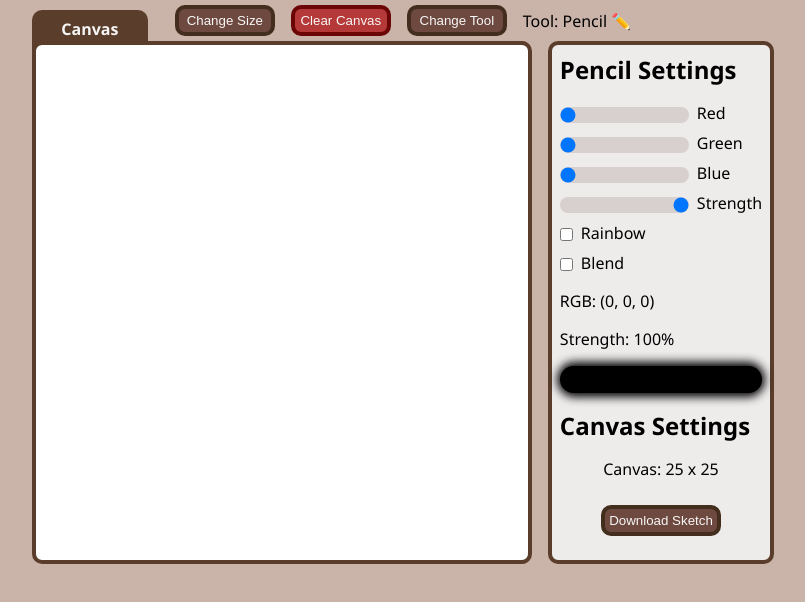
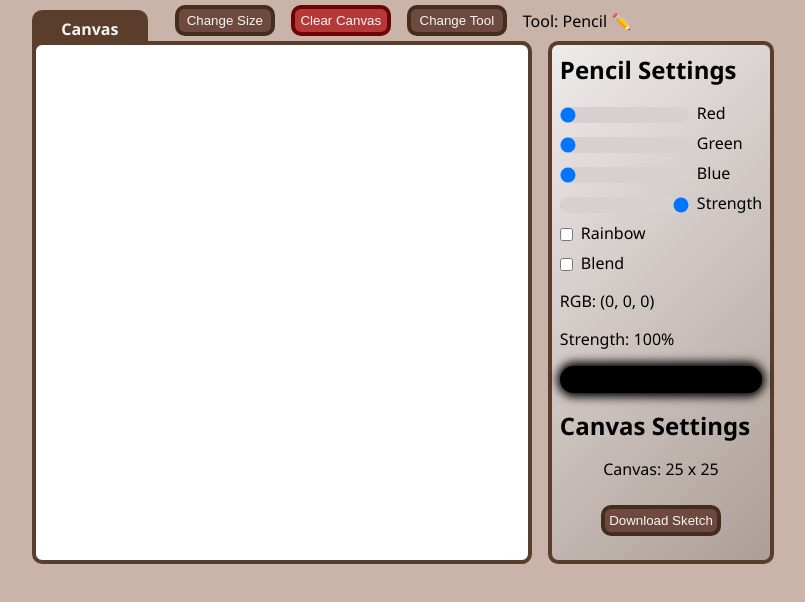
Before and after one commit to gaberashko/etch-a-sketch, a plain HTML site: page index.html in a window 1280 px wide. Shown: the whole page, without its empty margins (237-1042 px from the left). Drawn offline with Linux system fonts and the light colour scheme.

Commit message:
Settings gradient

```diff
--- a/styles.css
+++ b/styles.css
@@ -170,6 +170,7 @@ input[type="range"]#blue::-moz-range-progress {
     border: 4px solid var(--pac);
     border-radius: 10px;
     background-color: #eeebeb;
+    background:linear-gradient(135deg, #eeebeb, #ad9e97);
     padding: 8px;
     z-index: 0;
 }
```
